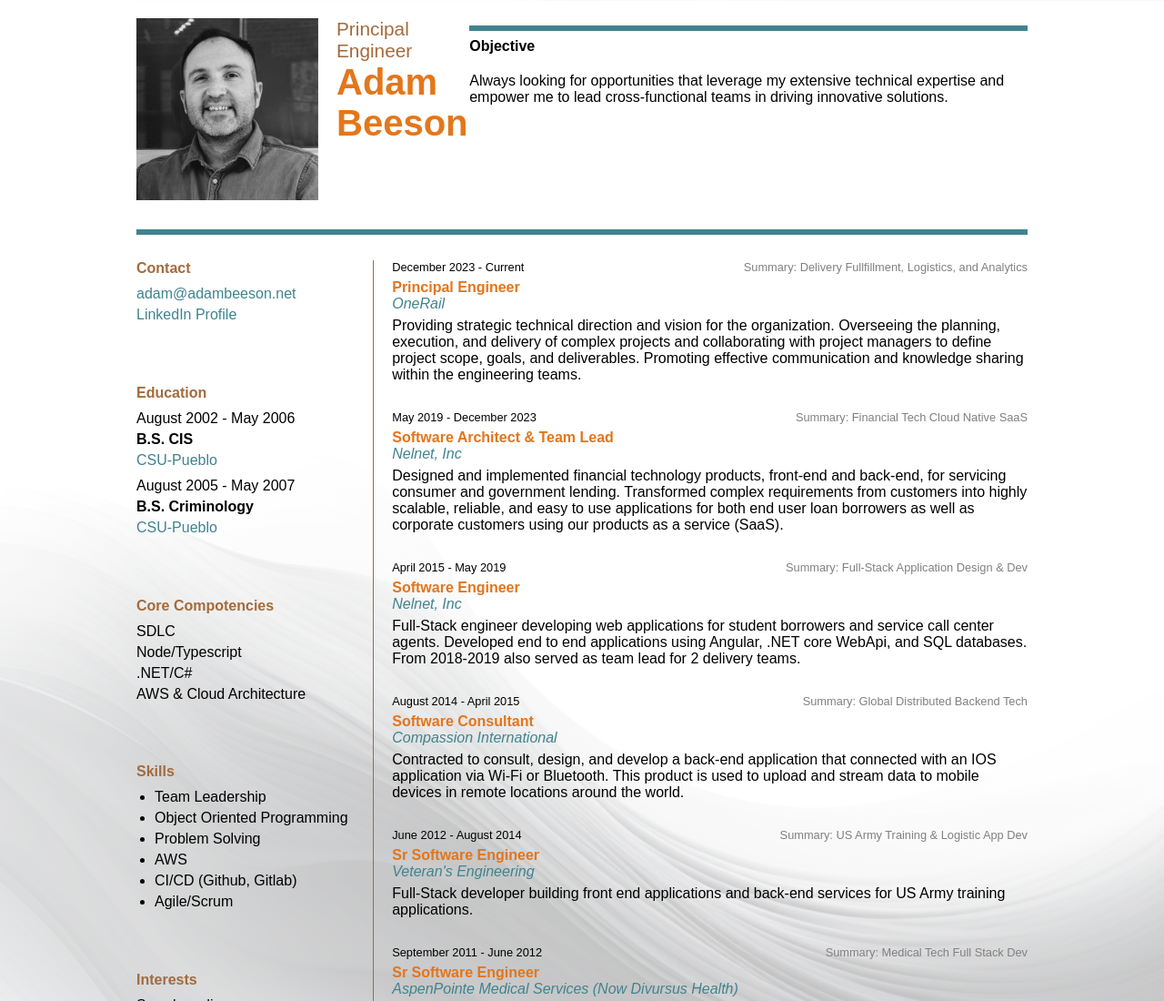
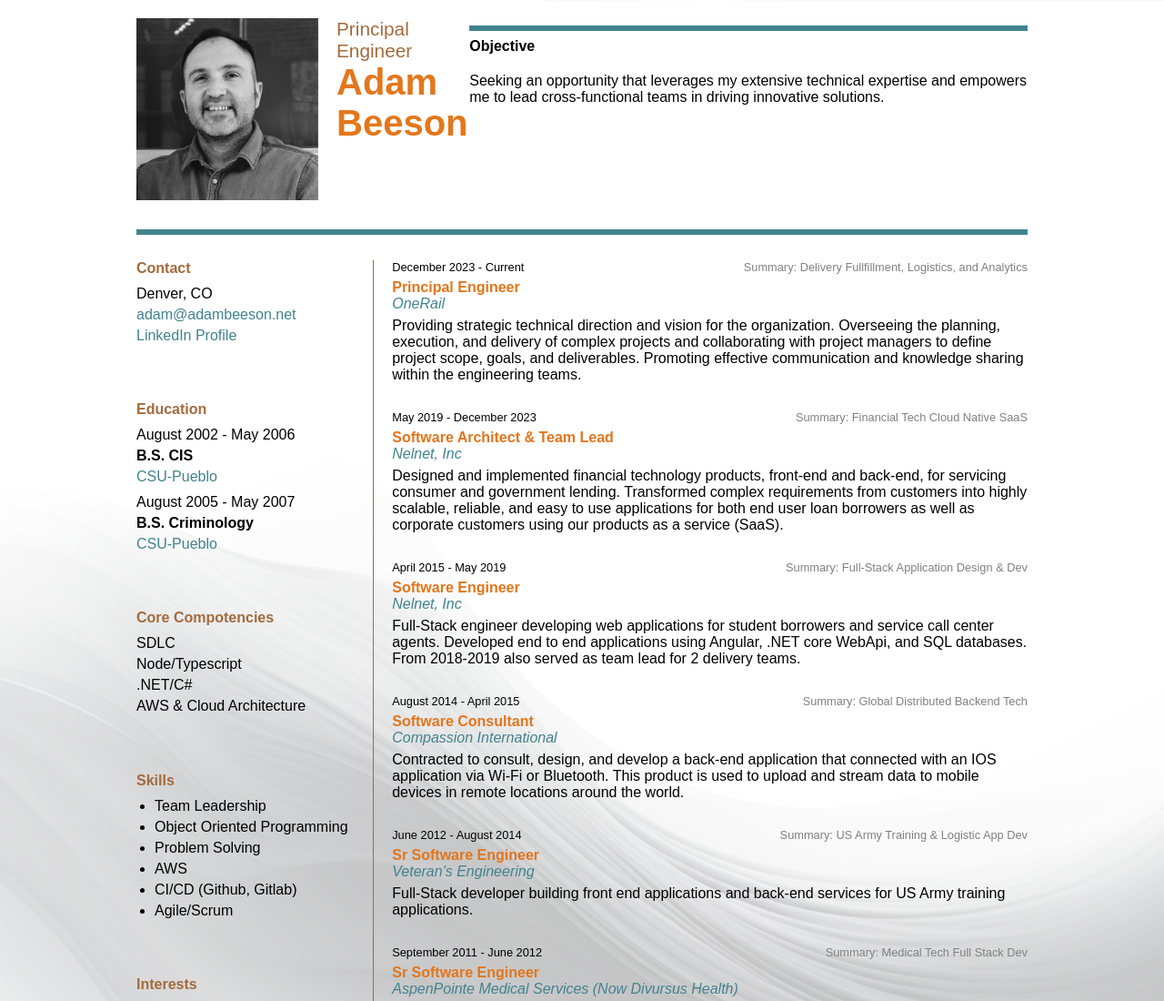
Before and after one commit to beesona/beesona.github.io, a plain HTML site: page index.html in a window 1280 px wide. Shown: the top 1100 px of the page at 91% size. Drawn offline with Linux system fonts and the light colour scheme.

Commit message:
text changes

```diff
--- a/index.html
+++ b/index.html
@@ -13,6 +13,7 @@
         />
         <link href="https://fonts.googleapis.com/icon?family=Material+Icons" rel="stylesheet" />
         <style>
+            /* You can add global styles to this file, and also import other style files */
             body {
                 background-color: rgb(255, 255, 255);
                 background: url(bg1.png) bottom left no-repeat fixed;
@@ -236,8 +237,8 @@
                         Objective
                     </div>
                     <div class="header-right-bottom">
-                        Always looking for opportunities that leverage my extensive technical expertise and
-                        empower me to lead cross-functional teams in driving innovative solutions.
+                        Seeking an opportunity that leverages my extensive technical expertise and
+                        empowers me to lead cross-functional teams in driving innovative solutions.
                     </div>
                 </div>
             </div>
@@ -251,9 +252,7 @@
                         <div class="content-left-header">Contact</div>
                         <div class="contact-content">
                             <ul class="ul-no-decoration">
-                                <!-- <li>2350 Tremont Pl #4</li>
-                <li>Denver, CO 80205</li>
-                <li>(719) 214-2446</li> -->
+                                <li>Denver, CO</li>
                                 <li>
                                     <a href="mailto:adam@adambeeson.net">adam@adambeeson.net</a>
                                 </li>
```
